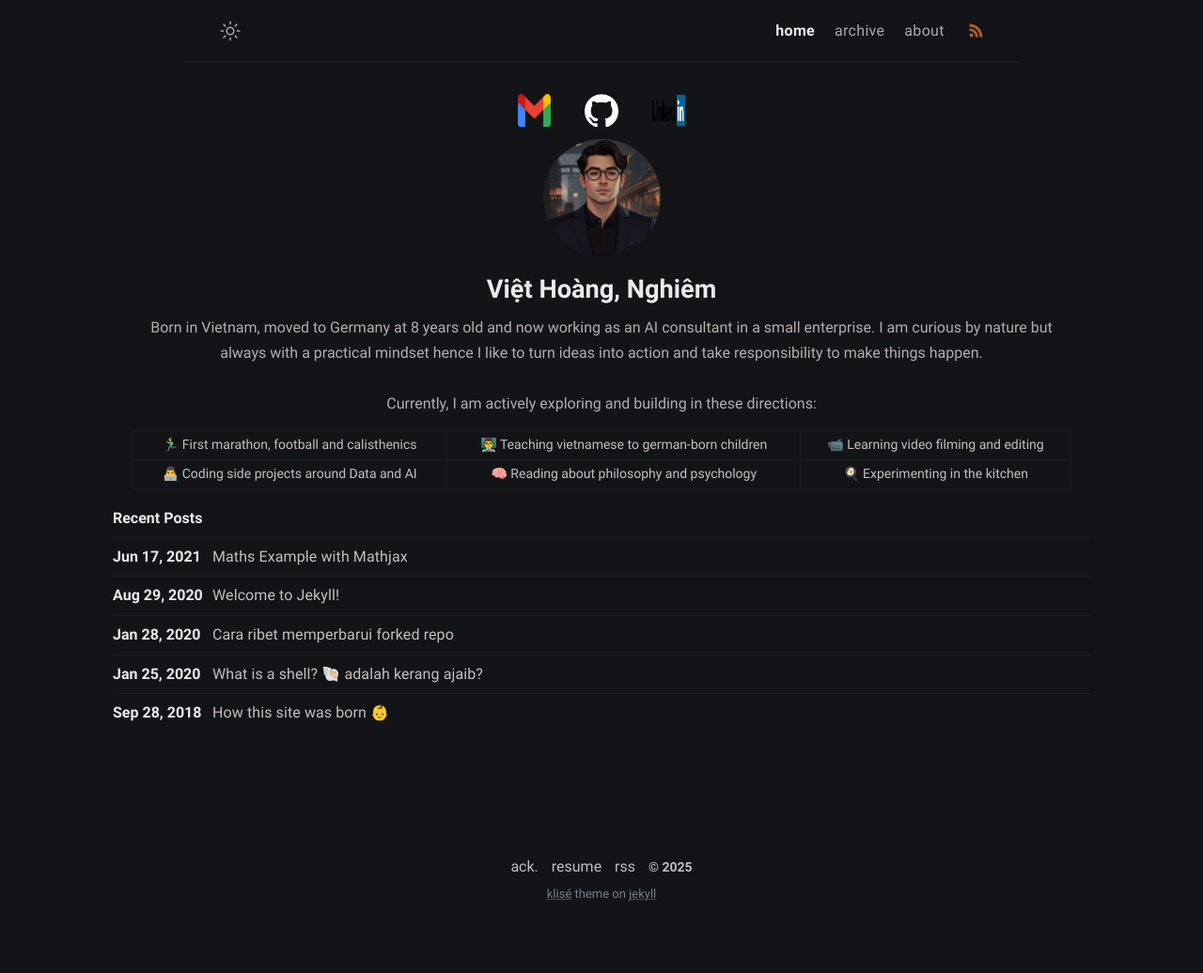
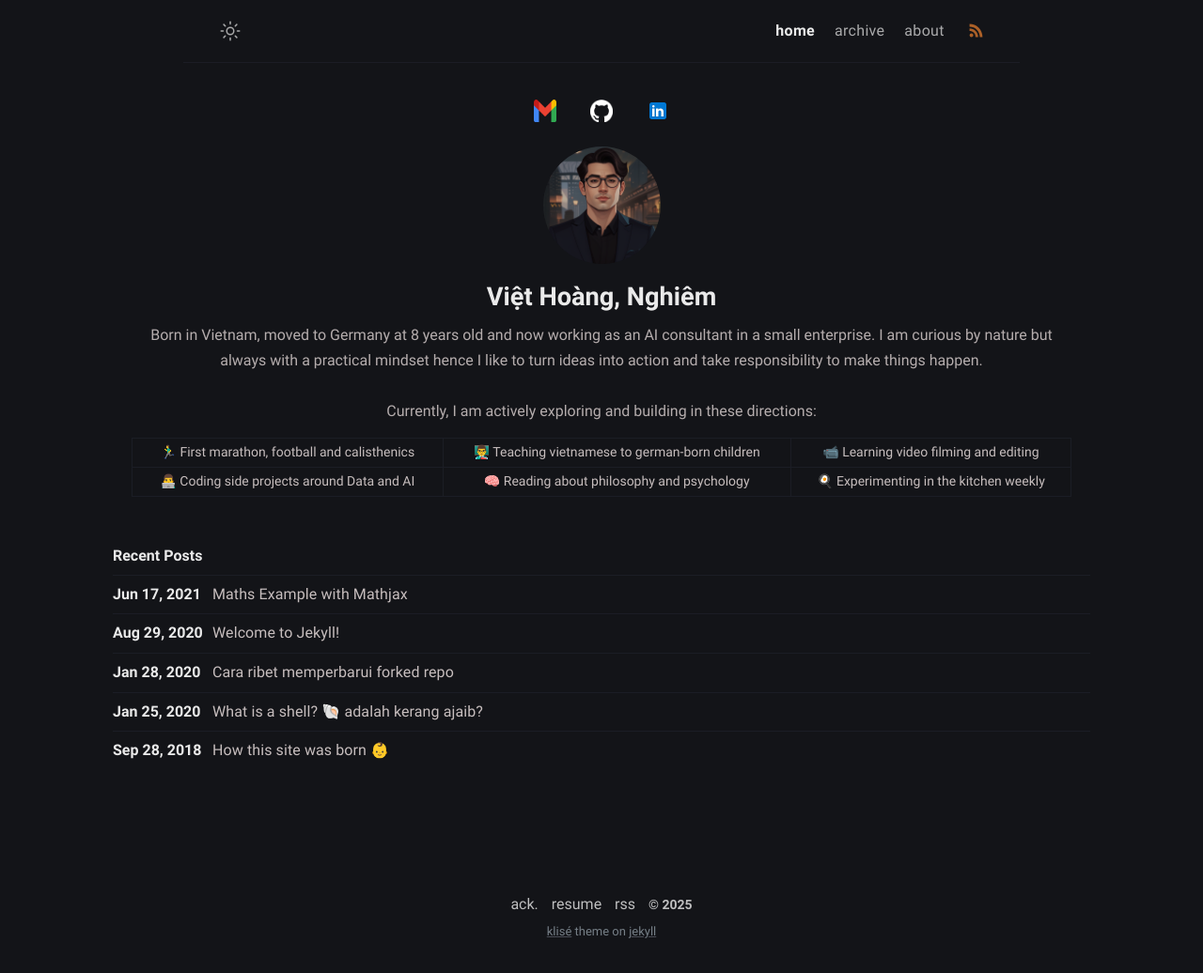
Before and after one commit to hoangnghiem17/hoangnghiem17.github.io, a Jekyll site: the page built from index.md, in a window 1280 px wide. Shown: the whole page at 94% size. Built offline with Jekyll 4.4.1, drawn with Linux system fonts in a browser that asks for light colours; before the commit the page ends 996 px from its top, so only the background shows below that.

Commit message:
Home Page Changes

```diff
--- a/_config.yml
+++ b/_config.yml
@@ -23,7 +23,7 @@
       <tr>
         <td>👨‍💻 Coding side projects around Data and AI</td>
         <td>🧠 Reading about philosophy and psychology</td>
-        <td>🍳 Experimenting in the kitchen</td>
+        <td>🍳 Experimenting in the kitchen weekly</td>
       </tr>
     </table>
   username: honicus # general username
--- a/_includes/author.html
+++ b/_includes/author.html
@@ -1,13 +1,13 @@
 <div class="author">
   <div class="author-contacts large-contacts">
     <a href="mailto:{{ site.author.email }}" title="Email">
-      <img src="/assets/img/gmail.svg.png" alt="Gmail" class="contact-icon" style="width:2.2rem;height:2.2rem;" />
+      <img src="/assets/img/gmail.svg.png" alt="Gmail" class="contact-icon" style="width:1.5rem;height:1.5rem;" />
     </a>
     <a href="https://github.com/{{ site.author.github }}" title="GitHub" target="_blank">
-      <img src="/assets/img/github.svg.png" alt="GitHub" class="contact-icon" style="width:2.2rem;height:2.2rem;" />
+      <img src="/assets/img/github.svg.png" alt="GitHub" class="contact-icon" style="width:1.5rem;height:1.5rem;" />
     </a>
     <a href="https://www.linkedin.com/in/viet-hoang-nghiem-45371a201/" title="LinkedIn" target="_blank">
-      <img src="/assets/img/linkedin.svg.png" alt="LinkedIn" class="contact-icon" style="width:2.2rem;height:2.2rem;" />
+      <img src="/assets/img/linkedin.svg.png" alt="LinkedIn" class="contact-icon" style="width:1.5rem;height:1.5rem;" />
     </a>
   </div>
   <img
--- a/_sass/klise/_layout.scss
+++ b/_sass/klise/_layout.scss
@@ -182,7 +182,7 @@
 // Author
 .author {
   margin-top: 1rem;
-  margin-bottom: 1rem;
+  margin-bottom: 3rem;
   text-align: center;
   max-width: 1000px;
   margin-left: auto;
@@ -204,6 +204,7 @@
     -webkit-animation: 0.5s ease-in forwards fadein;
     animation: 0.5s ease-in forwards fadein;
     opacity: 1;
+    margin-top: 0.5rem;
   }
 
   .author-contacts.large-contacts a {
```
Also changed, not shown: assets/img/linkedin.svg.png.
